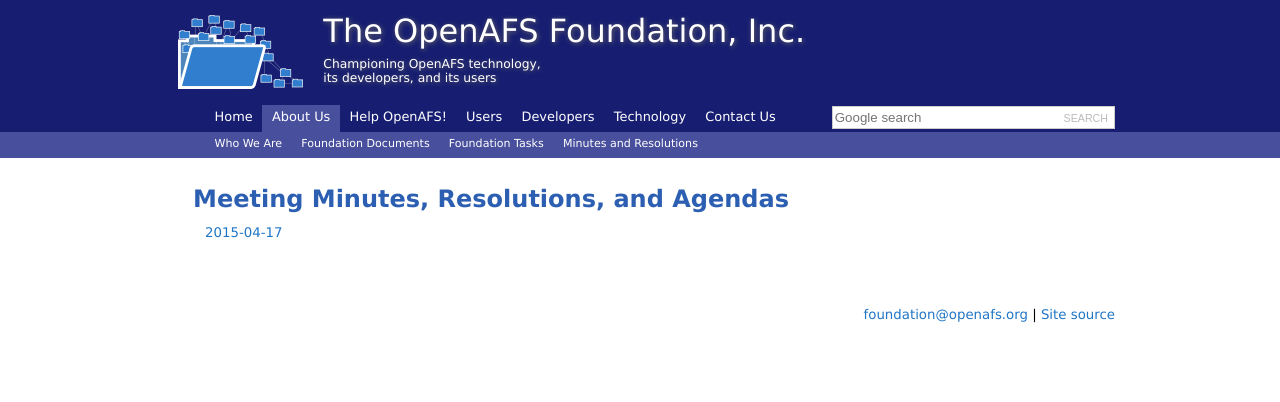
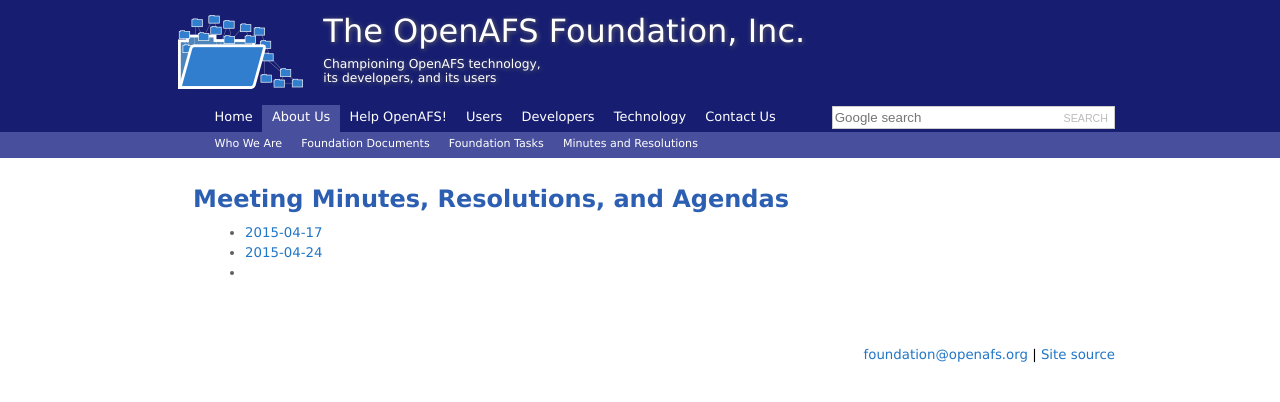
Before and after one commit to openafsfoundation/openafsfoundation.org, a Jekyll site: the page built from about/minutes/index.md, in a window 1280 px wide. Shown: the top 402 px of the page. Built offline with Jekyll 4.4.1, drawn with Linux system fonts in a browser that asks for light colours.

Commit message:
Update index.md

```diff
--- a/about/minutes/index.md
+++ b/about/minutes/index.md
@@ -5,4 +5,6 @@
 
 ## Meeting Minutes, Resolutions, and Agendas ##
 
-[2015-04-17]({{site.github.url}}/about/minutes/2015-04-17/)
+* [2015-04-17]({{site.github.url}}/about/minutes/2015-04-17/)
+* [2015-04-24]({{site.github.url}}/about/minutes/2015-04-24/)
+*
```
